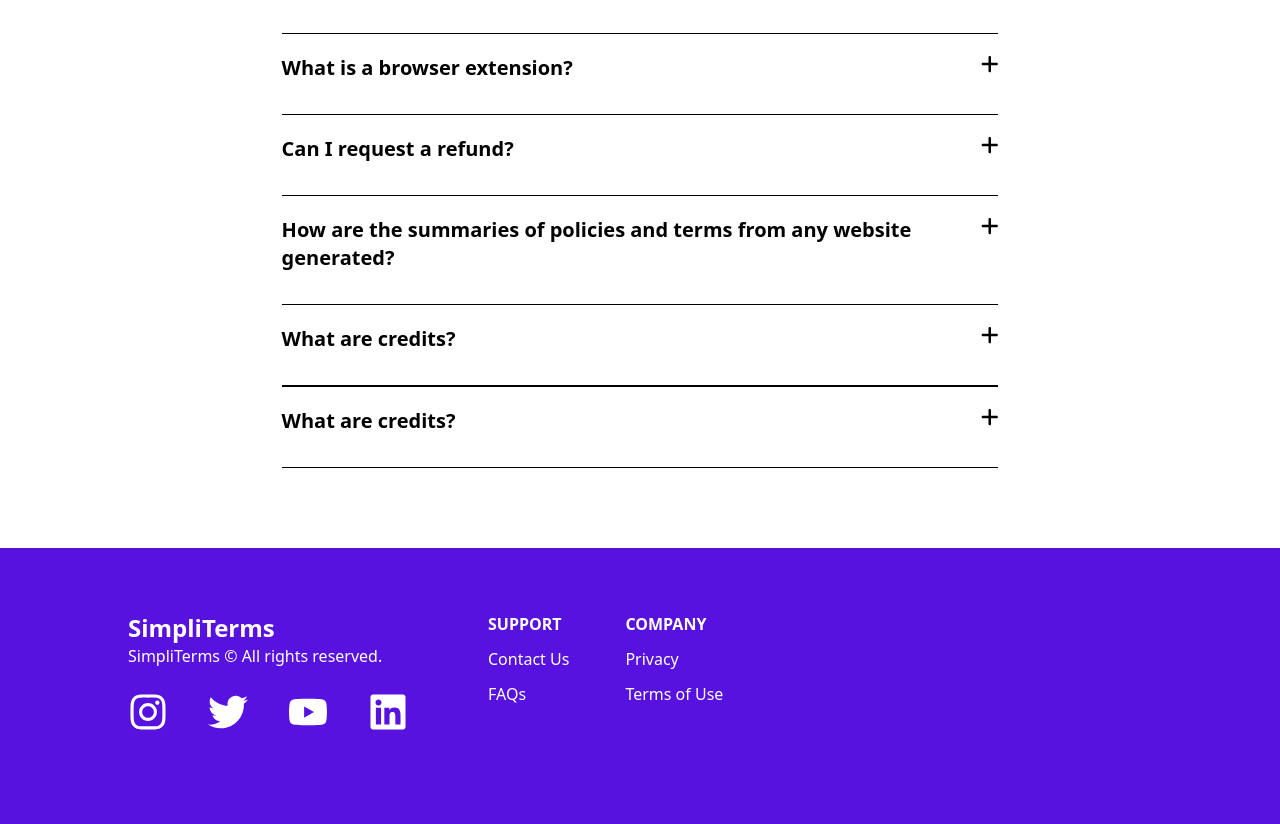
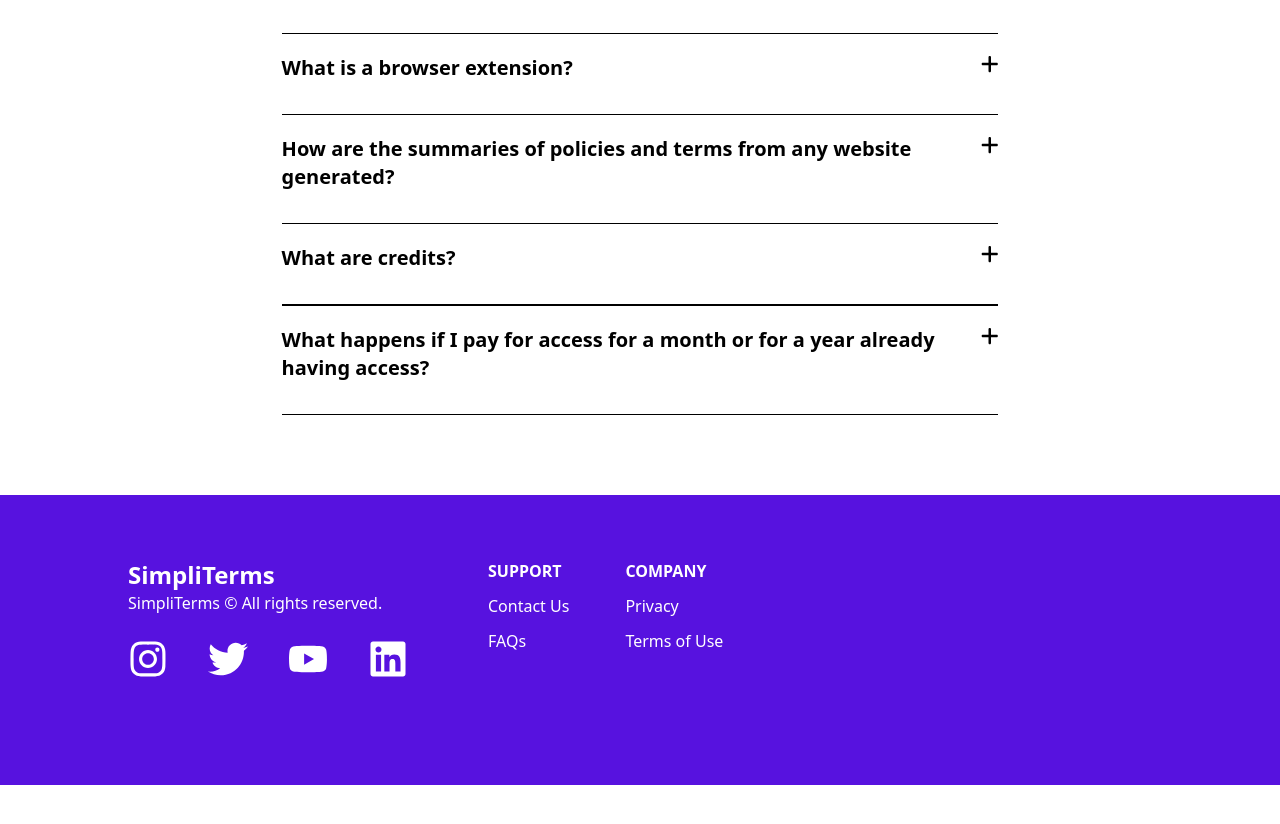
Before and after one commit to andevbonilla/simpliterms-frontend-internationalization, a Next.js app: page /en in a window 1280 px wide. Shown: the part 3360-4184 px from the top of the page. After the commit the page ends 4145 px from the top, so only its background shows below. Built offline with nearby package versions, Linux system fonts and the light colour scheme.

Commit message:
remove question and solve error in other one

```diff
--- a/messages/de.json
+++ b/messages/de.json
@@ -55,8 +55,6 @@
     "title": "HÄUFIG GESTELLTE FRAGEN",
     "question1": "Was ist eine Browser-Erweiterung?",
     "answer1": "Eine Erweiterung ist eine Anwendung, die du in deinem Browser verwenden kannst und die dir bei vielen Aufgaben hilft, z. B. beim Übersetzen einer Seite, beim Ändern des Seitenstils oder in diesem Fall beim Zusammenfassen von Bedingungen jeder Seite, wie es SimpliTerms tut. Jeder Browser hat einen offiziellen Store, in dem du diese Erweiterungen herunterladen kannst, ähnlich wie der App Store auf Mobiltelefonen. Wenn du zum Beispiel Google verwendest, kannst du nach dem Chrome Web Store suchen und die Erweiterung herunterladen, die du möchtest.",
-    "question2": "Kann ich eine Rückerstattung beantragen?",
-    "answer2": "Natürlich, im folgenden Link findest du die Rückerstattungsrichtlinien, und wenn du die Voraussetzungen erfüllst, erstatten wir dir den vollen Kaufbetrag zurück.",
     "buttonRefund": "Rückerstattung beantragen",
     "question3": "Wie werden die Zusammenfassungen der Richtlinien und Bedingungen jeder Website erstellt?",
     "answer3": "SimpliTerms sucht nach Links, die mit den Richtlinien und Nutzungsbedingungen der Seite zusammenhängen, auf der du dich befindest. Es bewertet sie dann und verwendet das GPT-4o-Modell von OpenAI, um sie zusammenzufassen, wenn sie bestimmten Kriterien entsprechen.",
--- a/messages/en.json
+++ b/messages/en.json
@@ -55,8 +55,6 @@
     "title": "FREQUENTLY ASKED QUESTIONS",
     "question1": "What is a browser extension?",
     "answer1": "An extension is an application you can use in your browser to help with tasks like translating a page, changing the page style, or in this case, summarizing terms from any page as SimpliTerms does. Every browser has an official store where you can download these extensions, much like the app store on phones. For example, if you use Google, you can search for Chrome Web Store and download the one you want from there.",
-    "question2": "Can I request a refund?",
-    "answer2": "Of course, in the following link, you will see the refund policy, and if you meet the criteria, we will refund your total purchase.",
     "buttonRefund": "Request Refund",
     "question3": "How are the summaries of policies and terms from any website generated?",
     "answer3": "SimpliTerms searches for links related to the policies and terms of the page you're on. It then evaluates them, and if they meet certain criteria, it uses OpenAI's GPT-4o model to summarize them.",
--- a/messages/es.json
+++ b/messages/es.json
@@ -55,8 +55,6 @@
     "title": "PREGUNTAS FRECUENTES",
     "question1": "¿Qué es una extensión para navegadores?",
     "answer1": "Una extensión es una aplicación que puedes usar en tu navegador y que te ayuda en muchas cosas como traducir una página, cambiar el estilo de la página o, en este caso, resumir términos de cualquier página como lo hace SimpliTerms. Cada navegador tiene una tienda oficial donde puedes descargar estas extensiones, algo así como la app store en celulares. Por ejemplo, si usas Google, puedes buscar Chrome Web Store y ahí podrás descargar la que quieras.",
-    "question2": "¿Puedo pedir un reembolso?",
-    "answer2": "Claro que sí, en el siguiente enlace verás las políticas de reembolso y si las cumples, te reembolsaremos el total de tu compra.",
     "buttonRefund": "Pedir Reembolso",
     "question3": "¿Cómo se generan los resúmenes de las políticas y términos de cualquier web?",
     "answer3": "SimpliTerms busca los enlaces que estén relacionados con políticas y términos de uso de la página sobre la que estés. Después los evalúa y si cumplen con ciertos criterios, usa el modelo GPT-4o de Open AI para resumirlos.",
--- a/messages/fr.json
+++ b/messages/fr.json
@@ -55,8 +55,6 @@
     "title": "QUESTIONS FRÉQUENTES",
     "question1": "Qu'est-ce qu'une extension de navigateur?",
     "answer1": "Une extension est une application que vous pouvez utiliser dans votre navigateur et qui vous aide dans de nombreuses tâches comme traduire une page, changer le style de la page ou, dans ce cas, résumer les termes de n'importe quelle page comme le fait SimpliTerms. Chaque navigateur possède une boutique officielle où vous pouvez télécharger ces extensions, un peu comme l'App Store sur les téléphones. Par exemple, si vous utilisez Google, vous pouvez rechercher Chrome Web Store et télécharger celle que vous voulez.",
-    "question2": "Puis-je demander un remboursement?",
-    "answer2": "Bien sûr, dans le lien suivant, vous verrez la politique de remboursement et si vous remplissez les critères, nous vous rembourserons le montant total de votre achat.",
     "buttonRefund": "Demander un remboursement",
     "question3": "Comment sont générés les résumés des politiques et des termes de n'importe quel site web?",
     "answer3": "SimpliTerms recherche les liens liés aux politiques et aux conditions d'utilisation de la page sur laquelle vous êtes. Ensuite, il les évalue et, s'ils répondent à certains critères, il utilise le modèle GPT-4o d'OpenAI pour les résumer.",
--- a/messages/hi.json
+++ b/messages/hi.json
@@ -55,8 +55,6 @@
     "title": "अक्सर पूछे जाने वाले प्रश्न",
     "question1": "ब्राउज़र एक्सटेंशन क्या है?",
     "answer1": "एक्सटेंशन एक एप्लिकेशन है जिसका आप अपने ब्राउज़र में उपयोग कर सकते हैं और यह कई कार्यों में आपकी मदद करता है जैसे कि एक पेज का अनुवाद करना, पेज की स्टाइल को बदलना या इस मामले में किसी भी पेज की शर्तों को संक्षेप में प्रस्तुत करना जैसा कि SimpliTerms करता है। हर ब्राउज़र में एक आधिकारिक स्टोर होता है जहाँ से आप ये एक्सटेंशन डाउनलोड कर सकते हैं, जैसे मोबाइल पर ऐप स्टोर होता है। उदाहरण के लिए, यदि आप Google का उपयोग करते हैं, तो आप Chrome वेब स्टोर खोज सकते हैं और वहाँ से आप जो चाहें उसे डाउनलोड कर सकते हैं।",
-    "question2": "क्या मैं धनवापसी का अनुरोध कर सकता हूँ?",
-    "answer2": "बिलकुल, अगले लिंक में आपको रिफंड नीति दिखाई देगी और यदि आप मानदंडों को पूरा करते हैं, तो हम आपकी कुल खरीदारी का रिफंड करेंगे।",
     "buttonRefund": "रिफंड का अनुरोध करें",
     "question3": "किसी भी वेबसाइट की नीतियों और शर्तों के सारांश कैसे उत्पन्न होते हैं?",
     "answer3": "SimpliTerms उस पृष्ठ के नीतियों और शर्तों से संबंधित लिंक ढूंढता है जिस पर आप खड़े हैं। फिर वह उनका मूल्यांकन करता है और यदि वे कुछ मानदंडों को पूरा करते हैं, तो वह उन्हें संक्षेप में प्रस्तुत करने के लिए OpenAI के GPT-4o मॉडल का उपयोग करता है।",
--- a/messages/ja.json
+++ b/messages/ja.json
@@ -55,8 +55,6 @@
     "title": "よくある質問",
     "question1": "ブラウザ拡張機能とは何ですか？",
     "answer1": "拡張機能は、ブラウザ内で使用できるアプリケーションで、ページの翻訳、スタイルの変更、またはこの場合、SimpliTermsが行うように任意のページの条件を要約するなど、さまざまな作業に役立ちます。すべてのブラウザには、これらの拡張機能をダウンロードできる公式ストアがあり、携帯電話のアプリストアに似ています。たとえば、Googleを使用している場合は、Chrome Web Storeを検索して、必要な拡張機能をダウンロードできます。",
-    "question2": "返金をリクエストできますか？",
-    "answer2": "もちろん、次のリンクで返金ポリシーを確認できます。条件を満たしている場合は、購入全額を返金いたします。",
     "buttonRefund": "返金をリクエスト",
     "question3": "任意のウェブサイトのポリシーと利用規約の要約はどのように生成されますか？",
     "answer3": "SimpliTermsは、ページ上のポリシーや利用規約に関連するリンクを検索します。次に、それらを評価し、特定の基準を満たしている場合は、OpenAIのGPT-4oモデルを使用してそれらを要約します。",
--- a/messages/pt.json
+++ b/messages/pt.json
@@ -55,8 +55,6 @@
     "title": "PERGUNTAS FREQUENTES",
     "question1": "O que é uma extensão de navegador?",
     "answer1": "Uma extensão é um aplicativo que você pode usar em seu navegador e que ajuda em muitas tarefas, como traduzir uma página, mudar o estilo da página ou, neste caso, resumir os termos de qualquer página, como faz o SimpliTerms. Cada navegador possui uma loja oficial onde você pode baixar essas extensões, algo semelhante à App Store nos celulares. Por exemplo, se você usa o Google, pode procurar pela Chrome Web Store e baixar a que você quiser.",
-    "question2": "Posso solicitar um reembolso?",
-    "answer2": "Claro, no link a seguir você verá as políticas de reembolso e, se atender aos requisitos, reembolsaremos o valor total da sua compra.",
     "buttonRefund": "Solicitar Reembolso",
     "question3": "Como os resumos de políticas e termos de qualquer site são gerados?",
     "answer3": "O SimpliTerms busca os links relacionados às políticas e termos de uso da página em que você está. Em seguida, avalia-os e, se cumprirem certos critérios, usa o modelo GPT-4o da OpenAI para resumi-los.",
--- a/messages/ru.json
+++ b/messages/ru.json
@@ -55,8 +55,6 @@
     "title": "ЧАСТО ЗАДАВАЕМЫЕ ВОПРОСЫ",
     "question1": "Что такое расширение для браузера?",
     "answer1": "Расширение — это приложение, которое вы можете использовать в своем браузере и которое помогает в выполнении различных задач, таких как перевод страницы, изменение ее стиля или, в данном случае, резюмирование условий любого сайта, как это делает SimpliTerms. Каждый браузер имеет официальный магазин, где вы можете скачать эти расширения, подобно App Store на телефонах. Например, если вы используете Google, вы можете найти Chrome Web Store и скачать нужное расширение.",
-    "question2": "Могу ли я запросить возврат средств?",
-    "answer2": "Конечно, по следующей ссылке вы найдете политику возврата средств, и если вы соответствуете требованиям, мы вернем вам полную сумму покупки.",
     "buttonRefund": "Запросить возврат средств",
     "question3": "Как генерируются резюме политики и условий любого сайта?",
     "answer3": "SimpliTerms ищет ссылки, связанные с политикой и условиями использования страницы, на которой вы находитесь. Затем он их оценивает, и если они соответствуют определенным критериям, использует модель GPT-4o от OpenAI для их резюмирования.",
--- a/messages/zh.json
+++ b/messages/zh.json
@@ -55,8 +55,6 @@
     "title": "常见问题",
     "question1": "什么是浏览器扩展?",
     "answer1": "扩展是您可以在浏览器中使用的应用程序，可以帮助您完成许多任务，如翻译页面、更改页面样式，或在本例中总结任何页面的条款，正如 SimpliTerms 所做的那样。每个浏览器都有一个官方商店，您可以从中下载这些扩展程序，就像手机上的应用商店一样。例如，如果您使用 Google，您可以搜索 Chrome Web Store 并从中下载您想要的扩展程序。",
-    "question2": "我可以申请退款吗?",
-    "answer2": "当然可以，通过以下链接，您可以查看退款政策，如果符合条件，我们将全额退还您的购买费用。",
     "buttonRefund": "申请退款",
     "question3": "如何生成任何网站的政策和条款摘要?",
     "answer3": "SimpliTerms 会查找与您所在页面的政策和使用条款相关的链接。然后对其进行评估，如果符合某些标准，它将使用 OpenAI 的 GPT-4o 模型进行总结。",
--- a/src/app/[locale]/page.tsx
+++ b/src/app/[locale]/page.tsx
@@ -140,8 +140,6 @@
                     <Fqas
                         question1={fqasi18n("question1")}
                         answer1={fqasi18n("answer1")}
-                        question2={fqasi18n("question2")}
-                        answer2={fqasi18n("answer2")}
                         question3={fqasi18n("question3")}
                         answer3={fqasi18n("answer3")}
                         question4={fqasi18n("question4")}
--- a/src/components/ui/Fqas.tsx
+++ b/src/components/ui/Fqas.tsx
@@ -3,8 +3,6 @@
 interface questions {
   question1: string,
   answer1: string,
-  question2: string,
-  answer2: string,
   question3: string,
   answer3: string,
   question4: string,
@@ -16,8 +14,6 @@
 export const Fqas = ({
   question1,
   answer1,
-  question2,
-  answer2,
   question3,
   answer3,
   question4,
@@ -37,12 +33,6 @@
 
       <Question
         last={false}
-        question={question2}
-        answer={answer2}
-      />
-
-      <Question
-        last={false}
         question={question3}
         answer={answer3}
       />
@@ -55,8 +45,8 @@
 
       <Question
         last={true}
-        question={question4}
-        answer={answer4}
+        question={question5}
+        answer={answer5}
       />
     </>
   )
--- a/src/components/ui/Question.tsx
+++ b/src/components/ui/Question.tsx
@@ -3,7 +3,7 @@
 import { FontAwesomeIcon } from '@fortawesome/react-fontawesome'
 import React, { useState } from 'react'
 
-export const Question = ({question, answer, last}: any) => {
+export const Question = ({ question, answer, last }: any) => {
 
   const [isOpened, setIsOpened] = useState(false);
 
@@ -12,10 +12,10 @@
   }
 
   return (
-    <div className={`${last ? 'border-y border-y-black py-5': 'border-t border-t-black py-5'}`}>
+    <div className={`${last ? 'border-y border-y-black py-5' : 'border-t border-t-black py-5'}`}>
       <div className="flex justify-between items-start pb-3 cursor-pointer" onClick={changeOpened}>
         <button className="text-xl font-bold text-start">{question}</button>
-                {(!isOpened) ? <FontAwesomeIcon icon={faPlus} className="text-xl ml-2"/> : <FontAwesomeIcon icon={faMinus} className="text-xl ml-2"/>}
+        {(!isOpened) ? <FontAwesomeIcon icon={faPlus} className="text-xl ml-2" /> : <FontAwesomeIcon icon={faMinus} className="text-xl ml-2" />}
       </div>
       {isOpened && <span>{answer}</span>}
 
```
Lines whose indentation alone changed are shown as unchanged.
